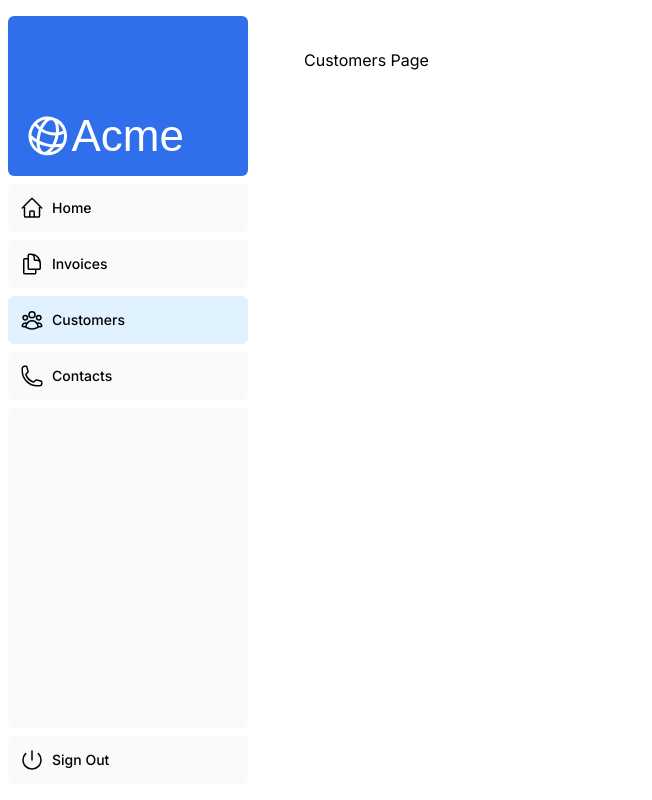
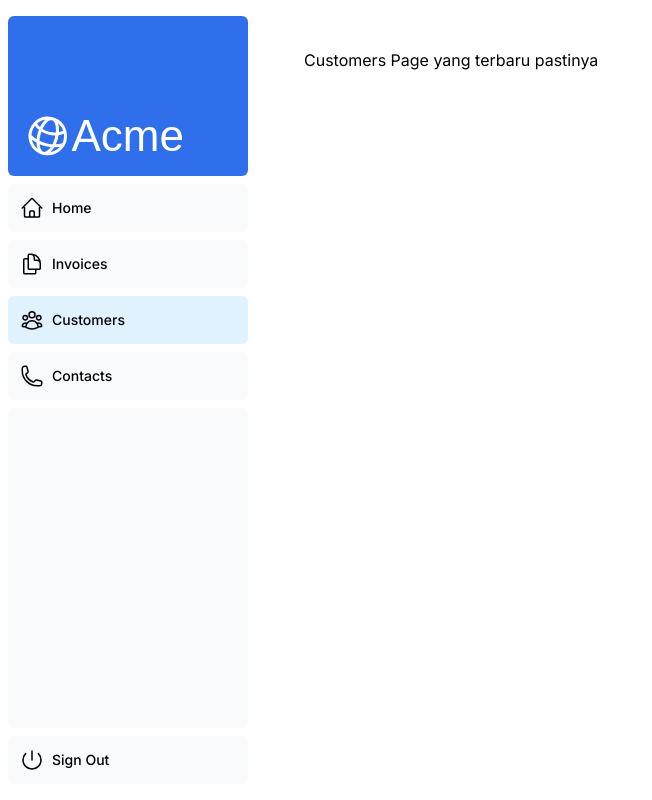
Before and after one commit to Lanme21/learnnextjs_dashboard, a Next.js app: page /dashboard/customers in a window 1280 px wide. Shown: the whole page, without its empty margins (0-652 px from the left). Built offline with nearby package versions, Linux system fonts and the light colour scheme; a web font is replaced by a local one.

Commit message:
selesai chapter 456 fix banget

```diff
--- a/app/dashboard/customers/page.tsx
+++ b/app/dashboard/customers/page.tsx
@@ -1,3 +1,3 @@
 export default function Page(){
-return <p>Customers Page</p> ;
+return <p>Customers Page yang terbaru pastinya</p> ;
 }
--- a/app/dashboard/invoices/page.tsx
+++ b/app/dashboard/invoices/page.tsx
@@ -1,3 +1,3 @@
 export default function Page(){
-    return <p>Invoice Page</p>;
+    return <p>Invoice Page yang baru lagi</p>;
 }
```
